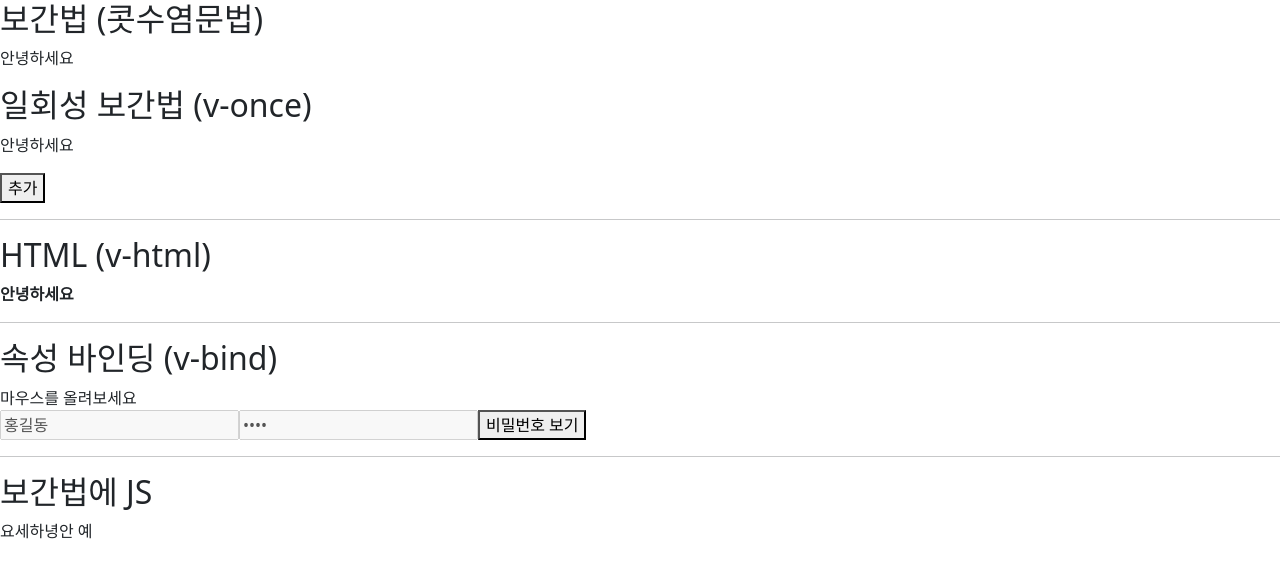
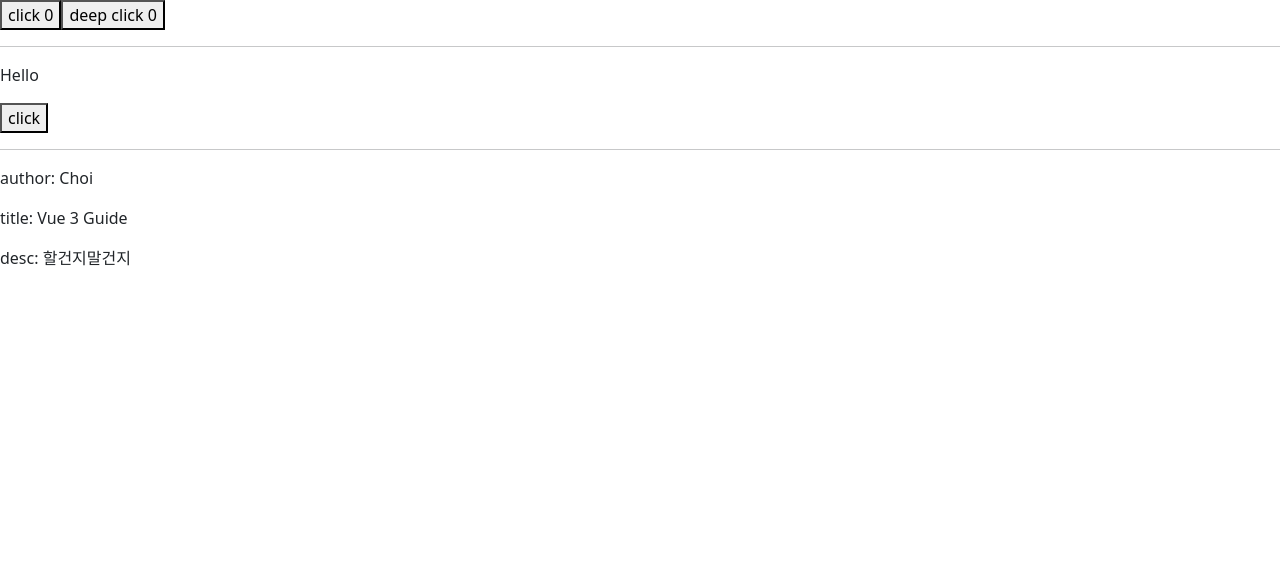
Before and after one commit to codeblue25/learn-vue3, a Vue app in the folder learn-vue3/: page / in a window 1280 px wide. Shown: the top 578 px of the page. Built offline with nearby package versions, Linux system fonts and the light colour scheme.

Commit message:
Learn about Reactivity APIs

```diff
--- a/learn-vue3/src/App.vue
+++ b/learn-vue3/src/App.vue
@@ -1,10 +1,10 @@
 <script setup>
-import TemplateLiteral from './lectures/aboutCompositionAPIs/TemplateLiteral.vue'
+import ReactivityAPI from './lectures/aboutCompositionAPIs/ReactivityAPI.vue'
 </script>
 
 <template>
   <div>
-    <TemplateLiteral />
+    <ReactivityAPI />
     <!-- <nav class="navbar navbar-expand-sm navbar-dark bg-primary">
       <div class="container-fluid">
         <a class="navbar-brand" href="#">Navbar</a>
--- a/learn-vue3/src/lectures/aboutCompositionAPIs/ReactivityAPI.vue
+++ b/learn-vue3/src/lectures/aboutCompositionAPIs/ReactivityAPI.vue
@@ -1,32 +1,123 @@
 <template>
   <div>
-    <h2>반응형 메시지</h2>
-    <p>{{ reactiveMessage }}</p>
-    <button @click="reactiveAddition">Add</button>
-    <h2>일반 메시지</h2>
-    <p>{{ normalMessage }}</p>
-    <button @click="normalAddition">Add</button>
+    <button @click="increaseCount">click {{ state.count }}</button>
+    <button @click="increaseCount">deep click {{ state.deep.count }}</button>
+    <hr />
+    <p>{{ message }}</p>
+    <button @click="addMessage">click</button>
+    <hr />
+    <p>author: {{ author }}</p>
+    <p>title: {{ title }}</p>
+    <p>desc: {{ reactiveDesc }}</p>
   </div>
 </template>
 
 <script>
-import { isRef, ref } from 'vue'
+import { reactive, ref, toRef, toRefs, readonly } from 'vue'
 
 export default {
   setup() {
-    const reactiveMessage = ref('Hello Reactive')
-    const reactiveAddition = () => {
-      reactiveMessage.value += '!'
+    /**
+     * reactive()
+     * Vue2 OptionsAPI의 data에서 리턴한 객체와 비슷
+     * 객체나 배열과 같은 reference type을 반응형 객체로 만들어줌
+     */
+    let state = reactive({
+      count: 0,
+      deep: {
+        count: 0
+      }
+    })
+    const increaseCount = () => {
+      state.count++
+      state.deep.count++
     }
-    console.log('반응형 메시지는 반응형인가요? ', isRef(reactiveMessage))
 
-    let normalMessage = 'Hello Normal'
-    const normalAddition = () => {
-      normalMessage += '!'
+    /**
+     * ref()
+     * 변이 가능한 객체를 리턴 / 이 객체 안에는 value라는 단 하나의 속성 있음 / reactive.value를 참조한다는 뜻
+     * number, string, boolean과 같은 primitive type을 반응형 상태로 만들어줌
+     */
+    let message = ref('Hello')
+    const addMessage = () => {
+      message.value += '!'
     }
-    console.log('일반 메시지는 반응형인가요? ', isRef(normalMessage))
 
-    return { reactiveMessage, reactiveAddition, normalMessage, normalAddition }
+    /**
+     * ref로 선언한 데이터를 reactive 객체의 속성으로 사용할 때: .value 안적어도 됨
+     * 반응형은 유지되고 있음
+     */
+    let reactiveCount = ref(0)
+    const reactiveState = reactive({
+      reactiveCount
+    })
+    console.log(reactiveState.reactiveCount)
+    reactiveCount.value++
+    console.log('반응형 유지: ', reactiveCount.value)
+    reactiveCount.value++
+    console.log('반응형 유지: ', reactiveCount.value)
+
+    /**
+     * ref로 선언한 데이터를 reactive 배열에서 사용할 때: .value 적어야 됨 (unwrapping됨)
+     * 반응형은 유지되고 있음
+     */
+    const reactiveMessage = ref('Bye')
+    const reactiveArr = reactive([reactiveMessage])
+    console.log(reactiveArr[0].value)
+    reactiveMessage.value += 'good'
+    console.log('반응형 유지: ', reactiveMessage.value)
+    reactiveMessage.value += 'bye'
+    console.log('반응형 유지: ', reactiveMessage.value)
+
+    /**
+     * 반응형 상태 객체 구조분해 할당하면: 반응성을 잃어버림
+     */
+    const book = reactive({
+      author: 'Choi',
+      year: '2023',
+      title: 'Vue 3 Guide',
+      desc: '할건지말건지',
+      price: 'free'
+    })
+    const { author, title } = book
+    console.log(typeof author, typeof title)
+
+    /**
+     * toRef(), toRefs()
+     * 반응성 상태를 유지하면서 객체 구조분해 할당할 때
+     */
+    const reactiveBook = reactive({
+      reactiveAuthor: 'Choi',
+      year: '2023',
+      reaciveTitle: 'Vue 3 Guide',
+      desc: '할건지말건지',
+      price: 'free'
+    })
+    const { reactiveAuthor, reaciveTitle } = toRefs(reactiveBook)
+    const reactiveDesc = toRef(reactiveBook, 'desc')
+
+    /**
+     * readonly()
+     * 반응형 객체 변경 막을 때
+     */
+    const original = reactive({
+      views: 0
+    })
+    const copy = readonly(original)
+    console.log('추가? ', Boolean(original.views++))
+    console.log('추가? ', Boolean(copy.views++))
+
+    return {
+      state,
+      increaseCount,
+      message,
+      addMessage,
+      author,
+      title,
+      reactiveAuthor,
+      reaciveTitle,
+      reactiveDesc
+    }
   }
 }
 </script>
```
